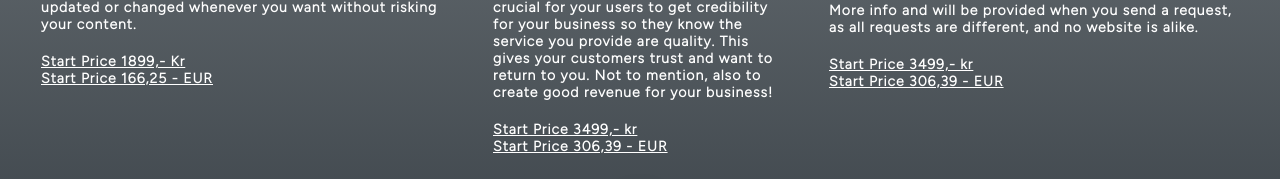
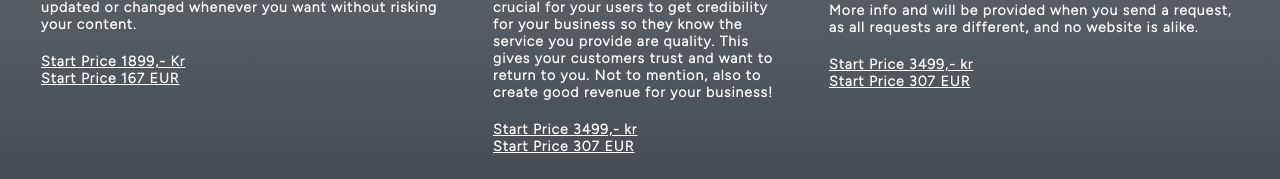
Before and after one commit to lonsoien/postbellingmowebdesign, a React (Create React App) app: page /digitalproducts in a window 1280 px wide. Shown: the part 1438-1617 px from the top of the page. Built offline with nearby package versions, Linux system fonts and the light colour scheme; a web font is replaced by a local one.

Commit message:
service content

```diff
--- a/src/components/Portfolio.jsx
+++ b/src/components/Portfolio.jsx
@@ -55,7 +55,8 @@ export default function Portfolio() {
                 <br/>
                 <br/>
                 <br/>
-                <p>Price: 1999,- </p>
+                <p>Price: 1999,- Kr</p>
+                <p>Price: 175 EUR </p>
                 <h3>Live Demo:</h3>
                 <br/>
                 <div className="livelink">
--- a/src/components/Service.jsx
+++ b/src/components/Service.jsx
@@ -81,7 +81,7 @@ function Service() {
                     </p>
                     <br/>
                     <p style={{textDecoration: "underline"}}>Start Price 1899,- Kr</p>
-                    <p style={{textDecoration: "underline"}}>Start Price 166,25 - EUR</p>
+                    <p style={{textDecoration: "underline"}}>Start Price 167 EUR</p>
                    </div>
                    <div className="service-text">
                     <h4>Business website</h4>
@@ -99,7 +99,7 @@ function Service() {
                      </p>
                     <br/>
                     <p style={{textDecoration: "underline",}}>Start Price 3499,- kr</p>
-                    <p style={{textDecoration: "underline"}}>Start Price 306,39 - EUR</p>
+                    <p style={{textDecoration: "underline"}}>Start Price 307 EUR</p>
                 </div>
                    <div className="service-text">
                     <h4>New website</h4>
@@ -116,7 +116,7 @@ function Service() {
                     and no website is alike. </p>
                     <br/>
                     <p style={{textDecoration: "underline",}}>Start Price 3499,- kr</p>
-                    <p style={{textDecoration: "underline"}}>Start Price 306,39 - EUR</p>
+                    <p style={{textDecoration: "underline"}}>Start Price 307 EUR</p>
                 </div>
             </div>
             <div className="container-animation">
```
